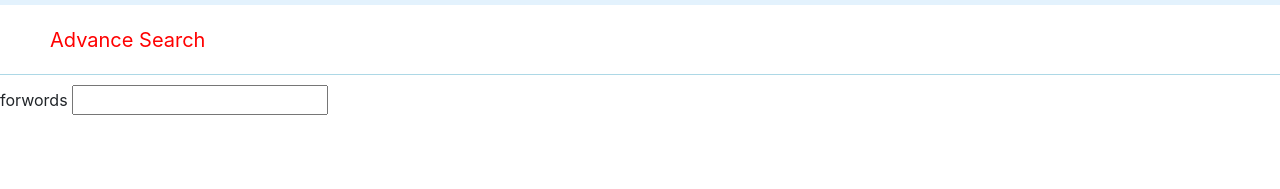
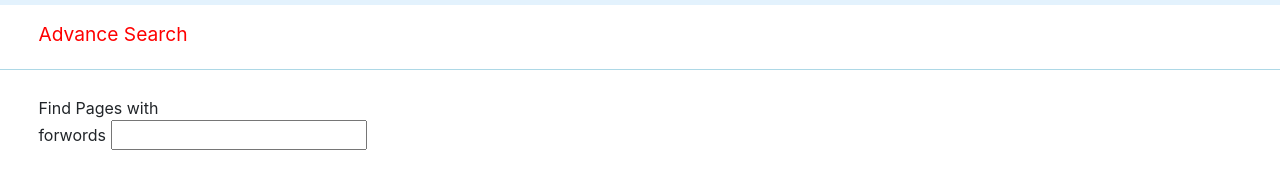
Before and after one commit to pranad9300/Saarch, a plain HTML site: page search/advance_search.html in a window 1280 px wide. Shown: the part 51-240 px from the top of the page. Drawn offline with nearby package versions, Linux system fonts and the light colour scheme.

Commit message:
tried to make allign

```diff
--- a/search/Css/index1.css
+++ b/search/Css/index1.css
@@ -55,16 +55,16 @@ input::backdrop{
 .m{
     margin-top: 10px;
 }
-.nvb{
-    margin-top:15px;
-    margin-bottom:auto;
-    padding-top:5px;
-    padding-bottom:5px;
-    padding-left:50px;
-    color:red;
-    width: 800px;
-}
 .na2{
     border-bottom: 1px solid lightblue;
-    height: 70px;
+    height: 50px;
 }
+.nvb{
+    margin:15px auto auto 3% ;
+    font-size: larger;
+    color:red;
+}
+.main{
+    margin-top:2%;
+    margin-left: 3%;
+}
--- a/search/advance_search.html
+++ b/search/advance_search.html
@@ -17,13 +17,24 @@
         </header>
 
         <nav  class="na2"  >
-                 <p class="navbar-brand nvb" >Advance Search</p>
+                 <p class=" nvb" >Advance Search</p>
         </nav>
-        <div class="m">
-            <form action="">
-                <label for="with_words">forwords</label>
-                <input type="text" id="_words">
-            </form>
+
+        <div class="main">
+            <div class="row">
+               <div class="col-xl-12 col-sm-12">
+                   Find Pages with
+               </div>
+            </div>
+            <div>
+                <form action="">
+                    <label for="with_words">forwords</label>
+                    <input type="text" id="_words">
+                </form>
+            </div>
+
         </div>
+
+
     </body>
 </html>
```
